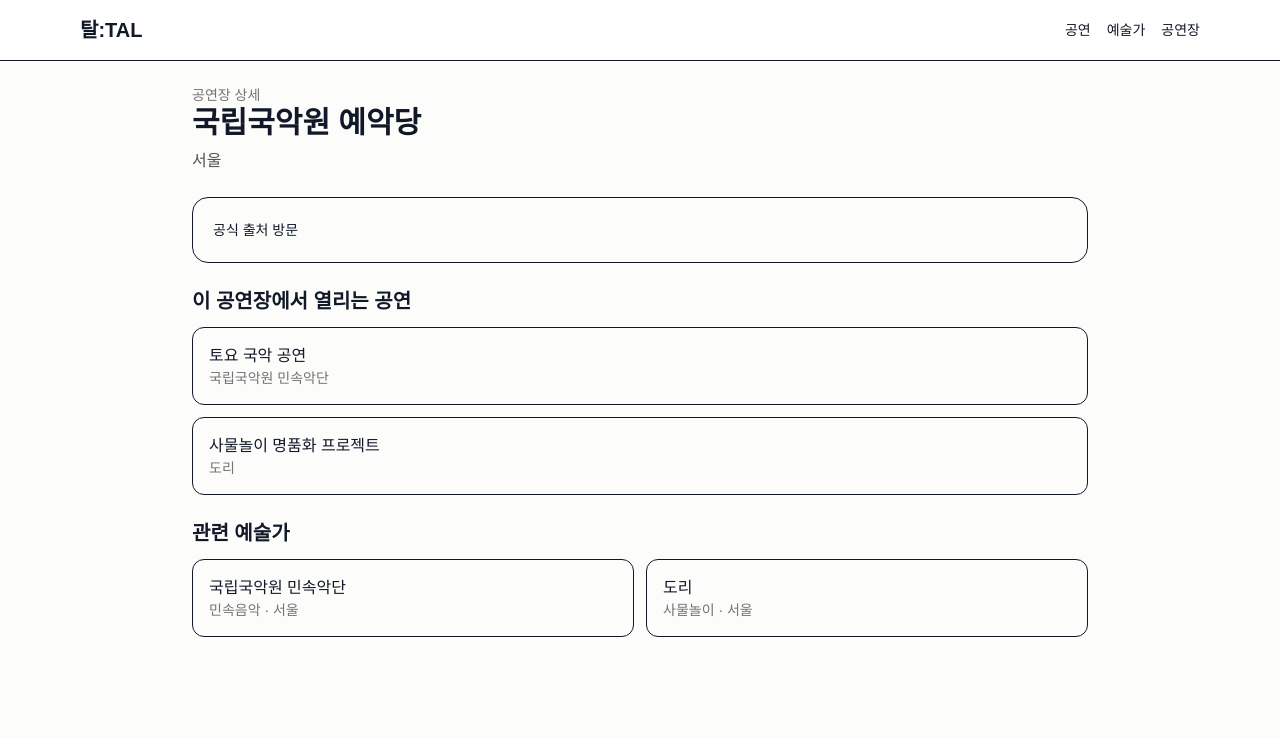
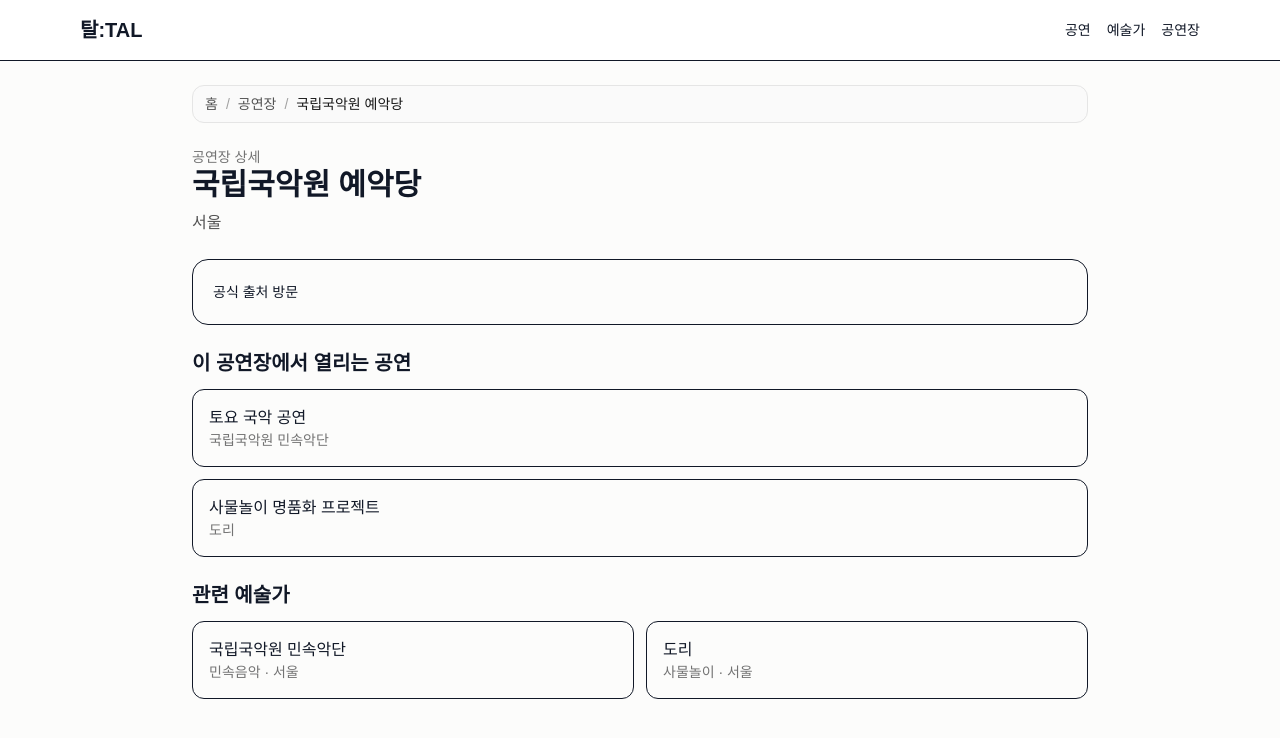
Before and after one commit to hajun-myoung/tal, a Next.js app: page /venues/venue_001 in a window 1280 px wide. Shown: the top 738 px of the page. Built offline with nearby package versions, Linux system fonts and the light colour scheme.

Commit message:
[Create]Breadcrumbs

```diff
--- a/app/artists/[id]/page.tsx
+++ b/app/artists/[id]/page.tsx
@@ -1,5 +1,6 @@
 import Link from "next/link";
 import { notFound } from "next/navigation";
+import { Breadcrumbs } from "@/components/breadcrumbs";
 import {
   getArtistById,
   getPerformancesByArtistName,
@@ -28,6 +29,14 @@
 
   return (
     <article className="mx-auto max-w-4xl space-y-6">
+      <Breadcrumbs
+        items={[
+          { label: "홈", href: "/" },
+          { label: "예술가", href: "/artists" },
+          { label: artist.name },
+        ]}
+      />
+
       <div>
         <p className="text-sm text-neutral-500">{artist.city}</p>
         <h1 className="text-3xl font-bold">{artist.name}</h1>
--- a/app/performances/[id]/page.tsx
+++ b/app/performances/[id]/page.tsx
@@ -1,5 +1,6 @@
 import Link from "next/link";
 import { notFound } from "next/navigation";
+import { Breadcrumbs } from "@/components/breadcrumbs";
 import {
   getPerformanceById,
   getArtistByName,
@@ -28,6 +29,14 @@
 
   return (
     <article className="mx-auto max-w-3xl space-y-6">
+      <Breadcrumbs
+        items={[
+          { label: "홈", href: "/" },
+          { label: "공연", href: "/performances" },
+          { label: performance.title },
+        ]}
+      />
+
       <div>
         <p className="text-sm text-neutral-500">공연 상세</p>
         <h1 className="text-3xl font-bold">{performance.title}</h1>
--- a/app/venues/[id]/page.tsx
+++ b/app/venues/[id]/page.tsx
@@ -1,5 +1,6 @@
 import Link from "next/link";
 import { notFound } from "next/navigation";
+import { Breadcrumbs } from "@/components/breadcrumbs";
 import {
   getVenueById,
   getPerformancesByVenueName,
@@ -28,6 +29,14 @@
 
   return (
     <article className="mx-auto max-w-4xl space-y-6">
+      <Breadcrumbs
+        items={[
+          { label: "홈", href: "/" },
+          { label: "공연장", href: "/venues" },
+          { label: venue.name },
+        ]}
+      />
+
       <div>
         <p className="text-sm text-neutral-500">공연장 상세</p>
         <h1 className="text-3xl font-bold">{venue.name}</h1>
--- /dev/null
+++ b/components/breadcrumbs.tsx
@@ -0,0 +1,44 @@
+import Link from "next/link";
+
+export type BreadcrumbItem = {
+  label: string;
+  href?: string;
+};
+
+type Props = {
+  items: BreadcrumbItem[];
+};
+
+export function Breadcrumbs({ items }: Props) {
+  return (
+    <nav
+      aria-label="Breadcrumb"
+      className="rounded-xl border border-neutral-200 bg-neutral-50 px-3 py-2 text-sm text-neutral-600"
+    >
+      <ol className="flex flex-wrap items-center gap-2">
+        {items.map((item, index) => {
+          const isLast = index === items.length - 1;
+
+          return (
+            <li
+              key={`${item.label}-${index}`}
+              className="flex items-center gap-2"
+            >
+              {index > 0 && <span className="text-neutral-400">/</span>}
+
+              {isLast || !item.href ? (
+                <span className="font-medium text-neutral-900">
+                  {item.label}
+                </span>
+              ) : (
+                <Link href={item.href} className="hover:underline">
+                  {item.label}
+                </Link>
+              )}
+            </li>
+          );
+        })}
+      </ol>
+    </nav>
+  );
+}
```
